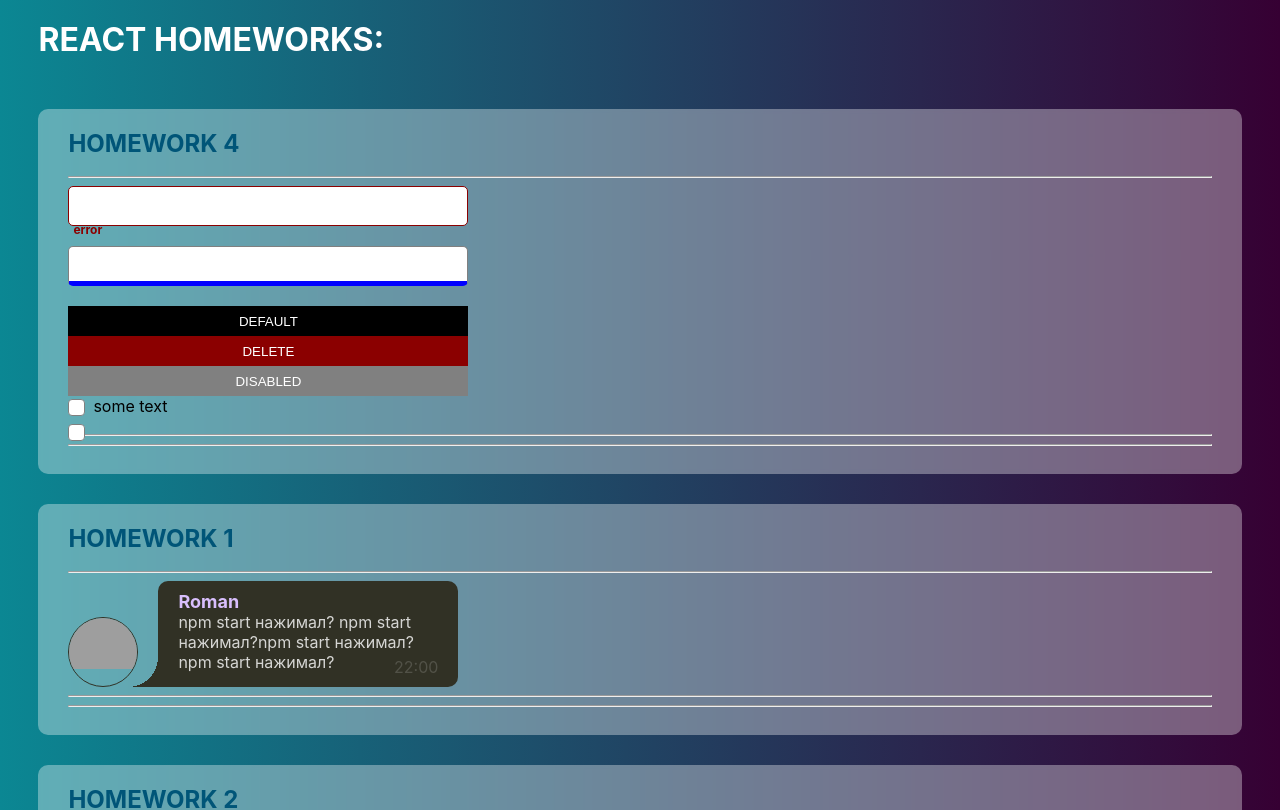
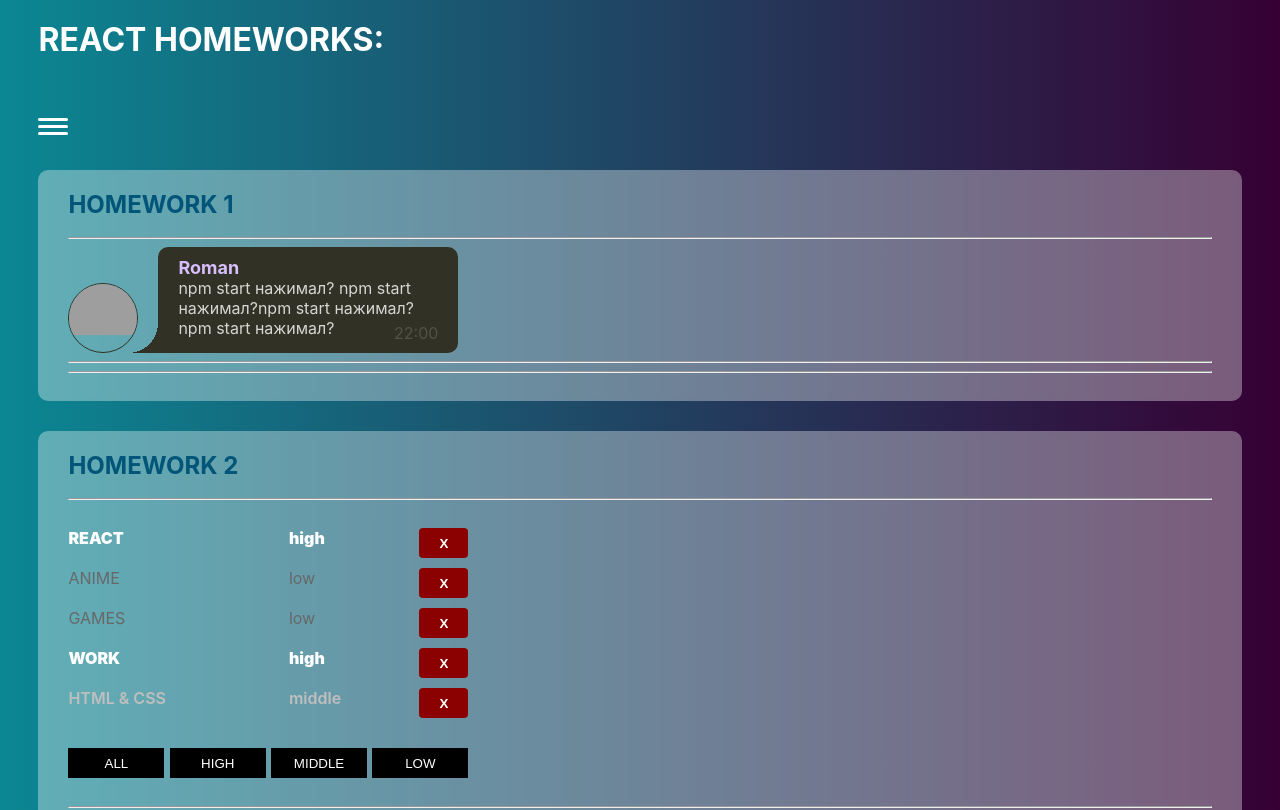
Before and after one commit to Piterom911/ignat, a React (Create React App) app: page /#/pre-junior in a window 1280 px wide. Shown: the top 810 px of the page. Built offline with nearby package versions, Linux system fonts and the light colour scheme; grey boxes are pictures that could not be loaded.

Commit message:
Home Work 5 / gh-pages, Router, Switch, NavLink...

```diff
--- a/src/p1-main/m1-ui/u1-app/App.tsx
+++ b/src/p1-main/m1-ui/u1-app/App.tsx
@@ -1,9 +1,5 @@
 import React from 'react'
 import s from './App.module.css'
-import HW1 from '../../../p2-homeworks/h1/HW1'
-import HW2 from "../../../p2-homeworks/h2/HW2";
-import HW3 from '../../../p2-homeworks/h3/HW3';
-import HW4 from "../../../p2-homeworks/h4/HW4";
 import HW5 from "../../../p2-homeworks/h5/HW5";
 import {HashRouter} from "react-router-dom";
 
@@ -12,10 +8,6 @@ function App() {
         <HashRouter>
             <div className={s.App}>
                 <h1 className={s.heading}>react homeworks:</h1>
-                <HW4/>
-                <HW1/>
-                <HW2/>
-                <HW3/>
                 <HW5/>
             </div>
         </HashRouter>
--- a/src/p2-homeworks/h5/HW5.tsx
+++ b/src/p2-homeworks/h5/HW5.tsx
@@ -6,14 +6,11 @@ import Routes from './Routes'
 function HW5() {
     return (
         <div>
-            {/*в gh-pages лучше работает HashRouter*/}
-            {/*<HashRouter>*/}
 
             <Header/>
 
-            {/*<Routes/>*/}
+            <Routes/>
 
-            {/*</HashRouter>*/}
         </div>
     )
 }
--- /dev/null
+++ b/src/p2-homeworks/h5/Header.module.css
@@ -0,0 +1,74 @@
+.nav {
+    overflow: hidden;
+    margin-bottom: 30px;
+    position: relative;
+    display: flex;
+    align-items: center;
+}
+
+.list {
+    display: flex;
+    align-items: center;
+    list-style: none;
+    padding-left: 20px;
+    transform: translateX(-120%);
+    transition: all .35s ease-in-out;
+}
+
+.iconWrapper:hover + .list,
+.list:hover {
+    transform: translateX(0);
+}
+
+.iconWrapper {
+    cursor: pointer;
+    height: 20px;
+    z-index: 2;
+}
+
+.menuIcon {
+    position: relative;
+    left: 0;
+    top: 10px;
+    width: 30px;
+    height: 3px;
+    border-radius: 5px;
+    background-color: #fff;
+}
+
+.menuIcon::before,
+.menuIcon::after {
+    content: '';
+    width: 100%;
+    height: 3px;
+    border-radius: 3px;
+    background-color: #fff;
+    position: absolute;
+}
+
+.menuIcon::before {
+    top: -7px;
+}
+
+.menuIcon::after {
+    top: 7px;
+}
+
+.link {
+    color: white;
+    font-size: 18px;
+    font-weight: 700;
+    text-decoration: none;
+    transition: all .2s ease-in-out;
+    padding: 5px 20px;
+    display: inline-block;
+    border-radius: 4px;
+}
+
+.link:hover {
+    background-color: rgba(255, 255, 255, .3);
+}
+
+.active {
+    background-color: rgba(255, 255, 255, .3);
+}
--- a/src/p2-homeworks/h5/Header.tsx
+++ b/src/p2-homeworks/h5/Header.tsx
@@ -1,11 +1,25 @@
 import React from 'react'
+import { NavLink } from 'react-router-dom'
+import s from './Header.module.css'
 
 function Header() {
     return (
-        <div>
-            // add NavLinks
-
-        </div>
+        <nav className={s.nav}>
+            <div className={s.iconWrapper}>
+                <div className={s.menuIcon}> </div>
+            </div>
+            <ul className={s.list}>
+                <li className={s.item}>
+                    <NavLink activeClassName={s.active} className={s.link} to='/pre-junior'>Pre Junior Level</NavLink>
+                </li>
+                <li className={s.item}>
+                    <NavLink activeClassName={s.active} className={s.link} to='/junior'>Junior Level</NavLink>
+                </li>
+                <li className={s.item}>
+                    <NavLink activeClassName={s.active} className={s.link} to='/junior-plus'>Junior Plus Level</NavLink>
+                </li>
+            </ul>
+        </nav>
     )
 }
 
--- a/src/p2-homeworks/h5/Routes.tsx
+++ b/src/p2-homeworks/h5/Routes.tsx
@@ -1,27 +1,29 @@
 import React from 'react'
+import {Redirect, Route, Switch} from 'react-router-dom'
+import PreJunior from "./pages/PreJunior";
+import {Junior} from "./pages/Junior";
+import Error404 from "./pages/Error404";
+import {JuniorPlus} from "./pages/JuniorPlus";
 
 export const PATH = {
     PRE_JUNIOR: '/pre-junior',
-    // add paths
+    JUNIOR: '/junior',
+    JUNIOR_PLUS: '/junior-plus'
 }
 
 function Routes() {
     return (
         <div>
-            {/*Switch выбирает первый подходящий роут*/}
-            {/*<Switch>*/}
+            <Switch>
+                <Route path={'/'} exact render={() => <Redirect to={PATH.PRE_JUNIOR}/>}/>
+                <Route path={PATH.PRE_JUNIOR} render={() => <PreJunior/>}/>
+                <Route path={PATH.JUNIOR} render={() => <Junior/>}/>
+                <Route path={PATH.JUNIOR_PLUS} render={() => <JuniorPlus/>}/>
 
-            {/*в начале мы попадаем на страницу '/' и переходим сразу на страницу PRE_JUNIOR*/}
-            {/*exact нужен чтоб указать полное совподение (что после '/' ничего не будет)*/}
-            {/*<Route path={'/'} exact render={() => <Redirect to={PATH.PRE_JUNIOR}/>}/>*/}
+                {/*у этого роута нет пути, он отрисуется если пользователь захочет попасть на несуществующую страницу*/}
+                <Route render={() => <Error404/>}/>
 
-            {/*<Route path={PATH.PRE_JUNIOR} render={() => <PreJunior/>}/>*/}
-                // add routes
-
-            {/*у этого роута нет пути, он отрисуется если пользователь захочет попасть на несуществующую страницу*/}
-            {/*<Route render={() => <Error404/>}/>*/}
-
-            {/*</Switch>*/}
+            </Switch>
         </div>
     )
 }
--- a/src/p2-homeworks/h5/pages/Error404.tsx
+++ b/src/p2-homeworks/h5/pages/Error404.tsx
@@ -1,11 +1,12 @@
 import React from 'react'
+import "./pages.css"
 
 function Error404() {
     return (
-        <div>
-            <div>404</div>
-            <div>Page not found!</div>
-            <div>—ฅ/ᐠ.̫ .ᐟ\ฅ—</div>
+        <div className="wrapper wrapper404">
+            <div className="text404">404</div>
+            <div className="info404">Page not found!</div>
+            <div className="cat404">—ฅ/ᐠ.̫ .ᐟ\ฅ—</div>
         </div>
     )
 }
--- /dev/null
+++ b/src/p2-homeworks/h5/pages/Junior.tsx
@@ -0,0 +1,9 @@
+import React from 'react'
+
+export function Junior() {
+    return (
+        <div className="wrapper">
+            <h2>I am The Junior Section Page!</h2>
+        </div>
+    )
+}
--- /dev/null
+++ b/src/p2-homeworks/h5/pages/JuniorPlus.tsx
@@ -0,0 +1,9 @@
+import React from "react";
+
+export function JuniorPlus() {
+    return (
+        <div className="wrapper">
+            <h2>Junior Plus Level Section!</h2>
+        </div>
+    )
+}
--- /dev/null
+++ b/src/p2-homeworks/h5/pages/pages.css
@@ -0,0 +1,23 @@
+.text404 {
+    font-size: 20vh;
+    color: white;
+    text-align: center;
+}
+
+.wrapper404 {
+    display: flex;
+    justify-content: center;
+    align-items: center;
+    flex-direction: column;
+    height: calc(100vh - 220px);
+}
+
+.info404 {
+    font-size: 7vh;
+    color: white;
+}
+
+.cat404 {
+    font-size: 20vh;
+    color: white;
+}
```
